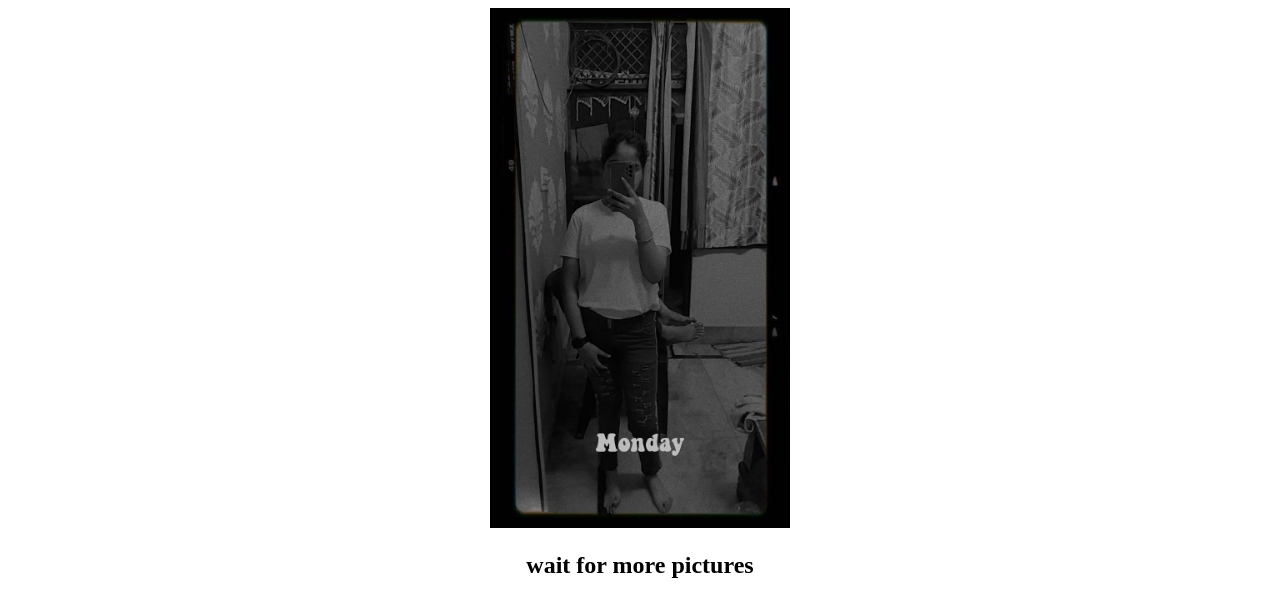
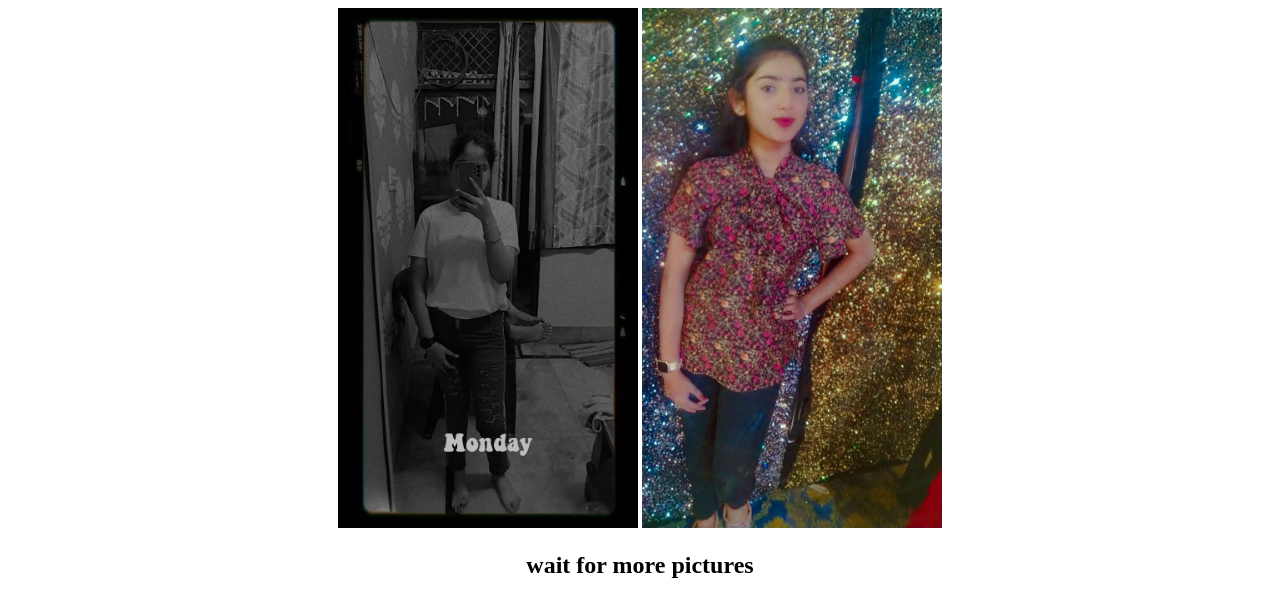
Before and after one commit to sumiysahu/arhau.github.io, a plain HTML site: page index.html in a window 1280 px wide. Shown: the top 597 px of the page. Drawn offline with Linux system fonts and the light colour scheme; grey boxes are pictures that could not be loaded.

Commit message:
Update index.html

```diff
--- a/index.html
+++ b/index.html
@@ -9,6 +9,7 @@
     <div align="center">
 
         <img src="2.jpg" alt="" height="520px" width="300px">
+        <img src="IMG-20230926-WA0007.jpg" alt="" height="520px" width="300px">
         <h2>wait for more pictures</h2>
     </div>
 
```
